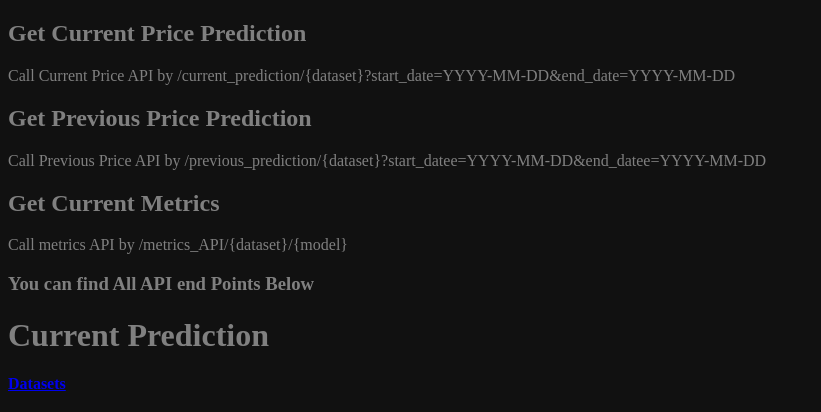
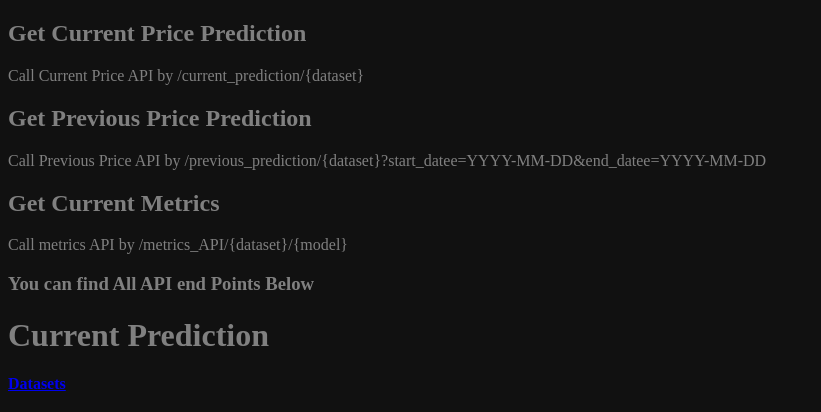
Before and after one commit to ThanosPourikis/Thesis, a Flask app: page /Api/docs in a window 1280 px wide. Shown: the top 412 px of the page, without its empty margins (0-821 px from the left). Run offline with Flask 2, Linux system fonts and the light colour scheme.

Commit message:
Update api.jinja

```diff
--- a/templates/api.jinja
+++ b/templates/api.jinja
@@ -2,7 +2,7 @@
 <html>
 <body style = 'background-color:#111;color:gray;'>
 <h2>Get Current Price Prediction</h2>
-<div>Call Current Price API by /current_prediction/{dataset}?start_date=YYYY-MM-DD&end_date=YYYY-MM-DD</div>
+<div>Call Current Price API by /current_prediction/{dataset}</div>
 <h2>Get Previous Price Prediction</h2>
 <div>Call Previous Price API by /previous_prediction/{dataset}?start_datee=YYYY-MM-DD&end_datee=YYYY-MM-DD</div>
 <h2>Get Current Metrics</h2>
```
